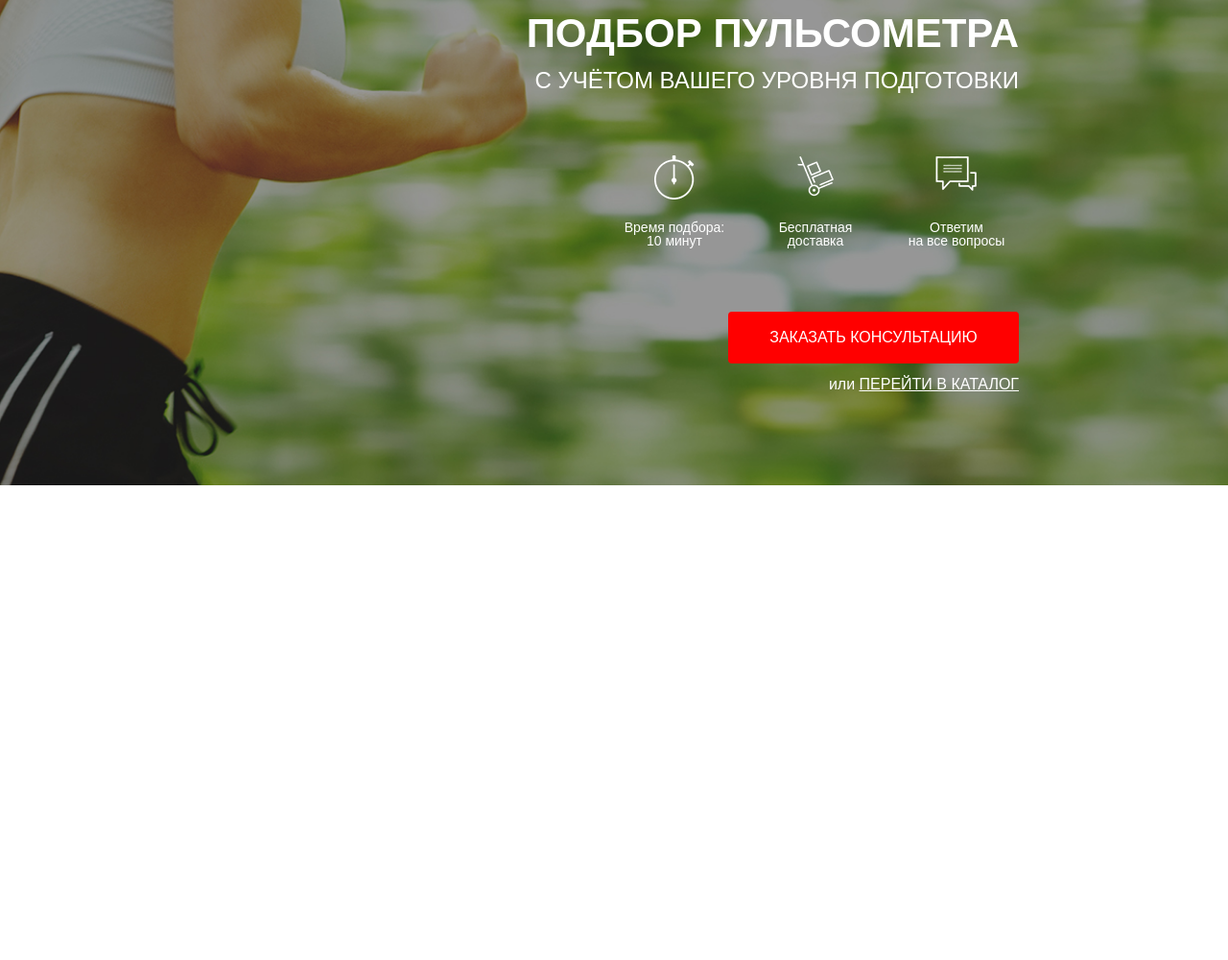
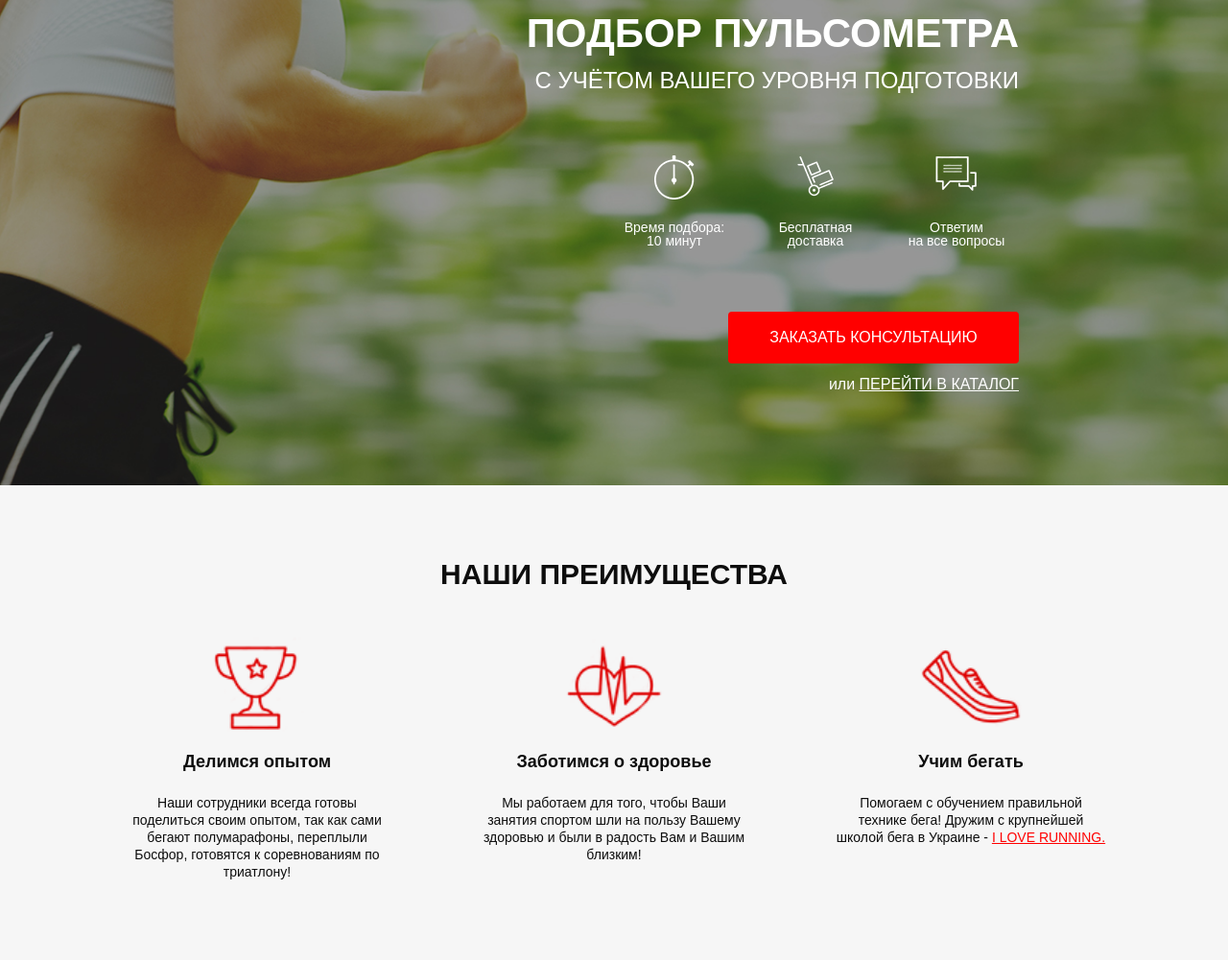
Before and after one commit to DmitryMoskalenko12/Pulsometr, a plain HTML site: page src/index.html in a window 1280 px wide. Shown: the part 169-1170 px from the top of the page at 96% size. Before the commit the page ends 800 px from the top, so only its background shows below. Drawn offline with Linux system fonts and the light colour scheme.

Commit message:
add second section

```diff
--- a/src/index.html
+++ b/src/index.html
@@ -66,5 +66,32 @@
          </div>
     </div>
   </section>
+
+
+  <section class="learn">
+    <div class="container">
+      <div class="learn__title">НАШИ ПРЕИМУЩЕСТВА</div>
+
+      <div class="learn__wrapper">
+        <div class="learn__small-wrapper">
+          <img src="icons/cup.png" alt="cup" class="learn__imgcup">
+          <div class="learn__descr">Делимся опытом</div>
+          <div class="learn__text">Наши сотрудники всегда готовы поделиться своим опытом, так как сами бегают полумарафоны, переплыли Босфор, готовятся к соревнованиям по триатлону!</div>
+        </div>
+
+        <div class="learn__small-wrapper">
+          <img src="icons/heart.png" alt="heart" class="learn__imgheart">
+          <div class="learn__descr">Заботимся о здоровье</div>
+          <div class="learn__text">Мы работаем для того, чтобы Ваши занятия спортом шли на пользу Вашему здоровью и были в радость Вам и Вашим близким!</div>
+        </div>
+
+        <div class="learn__small-wrapper">
+          <img src="icons/shoe.png" alt="shoe" class="learn__imgshoe">
+          <div class="learn__descr">Учим бегать</div>
+          <div class="learn__text">Помогаем с обучением правильной технике бега! Дружим с крупнейшей школой бега в Украине - <a href="#">I LOVE RUNNING.</a></div>
+        </div>
+      </div>
+    </div>
+  </section>
 </body>
 </html>
--- /dev/null
+++ b/src/sass/_secondsection.sass
@@ -0,0 +1,72 @@
+.learn
+  min-height: 470px
+  padding-top: 70px
+  padding-bottom: 83px
+  background: url(../img/Подложка.png) center center/cover no-repeat
+  &__title
+    font-weight: 700
+    font-size: 30px
+    text-align: center
+    color: #0D0D0D
+  &__wrapper
+    width: 100%
+    display: flex
+    justify-content: space-around
+    margin-top: 60px
+  &__small-wrapper
+    width: 285px
+    display: flex
+    align-items: center
+    flex-direction: column
+  &__imgcup
+    animation-name: heart
+    animation-duration: 5s
+    animation-iteration-count: infinite
+  &__imgheart
+    animation-name: heart
+    animation-duration: 5s
+    animation-iteration-count: infinite
+  &__imgshoe
+    animation-name: heart
+    animation-duration: 5s
+    animation-iteration-count: infinite
+  &__descr
+    margin-top: 35px
+    font-weight: 700
+    font-size: 18px
+    text-align: center
+    color: #0D0D0D
+  &__text
+    margin-top: 20px
+    font-weight: 300
+    font-size: 14px
+    line-height: 18px
+    text-align: center
+    color: #0D0D0D
+    a
+      font-weight: 300
+      font-size: 14px
+      text-align: center
+      text-decoration-line: underline
+      color: #FF0000
+@keyframes heart
+  0%
+    transform: scale(150%)
+  50%
+    transform: scale(75%)
+  100%
+    transform: scale(150%)
+@keyframes shoe
+  0%
+    transform: scale(150%)
+  50%
+    transform: scale(75%)
+  100%
+    transform: scale(150%)
+@keyframes cup
+  0%
+    transform: scale(150%)
+  50%
+    transform: scale(75%)
+  100%
+    transform: scale(150%)
--- a/src/sass/style.sass
+++ b/src/sass/style.sass
@@ -4,3 +4,4 @@
 @import 'mixins'
 @import 'variables'
 @import 'sectionrun'
+@import 'secondsection'
```
Also changed, not shown: src/css/style.min.css, src/icons/cup.png (added), src/icons/heart.png (added), src/icons/shoe.png (added), src/img/Подложка.png (added), 1 other file.
